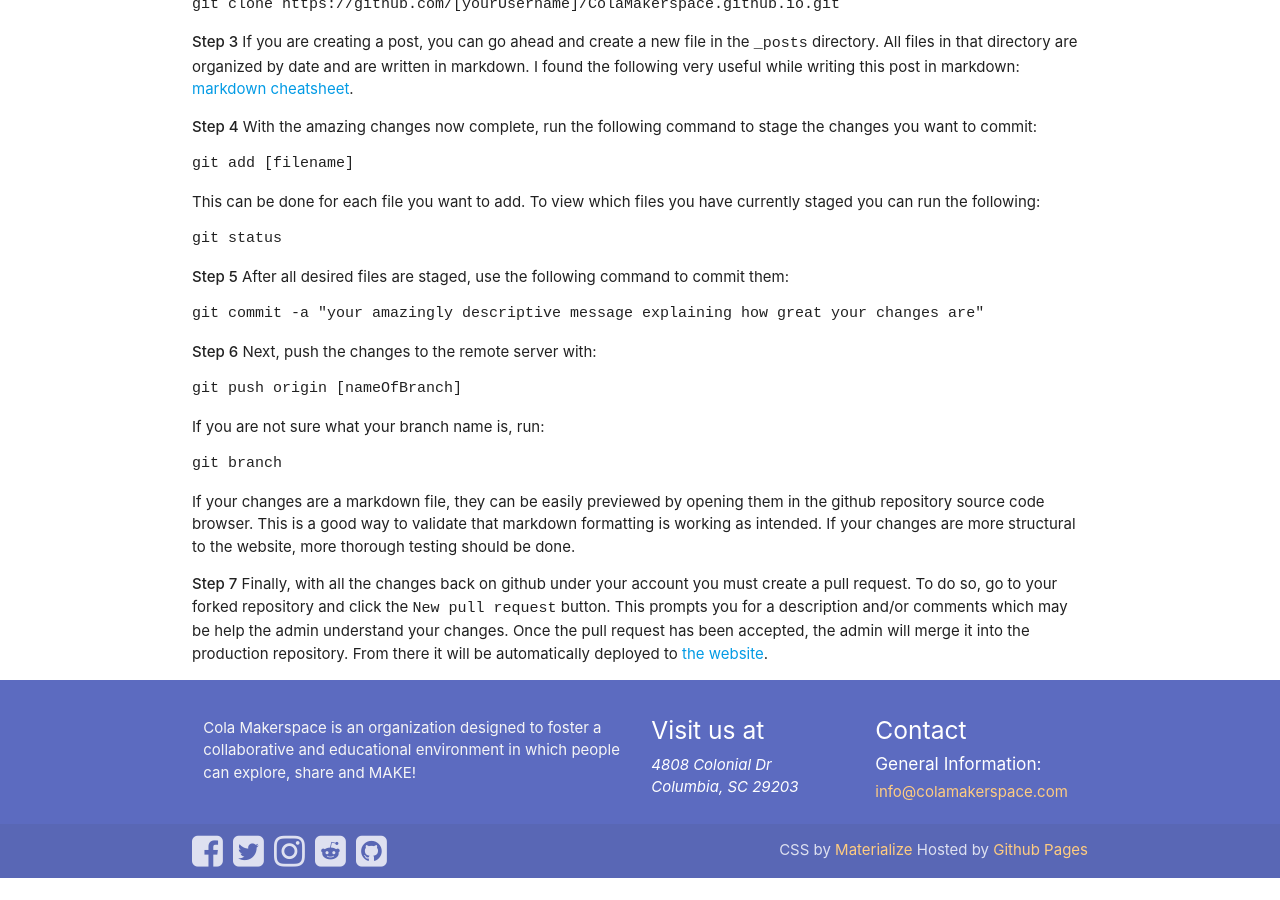
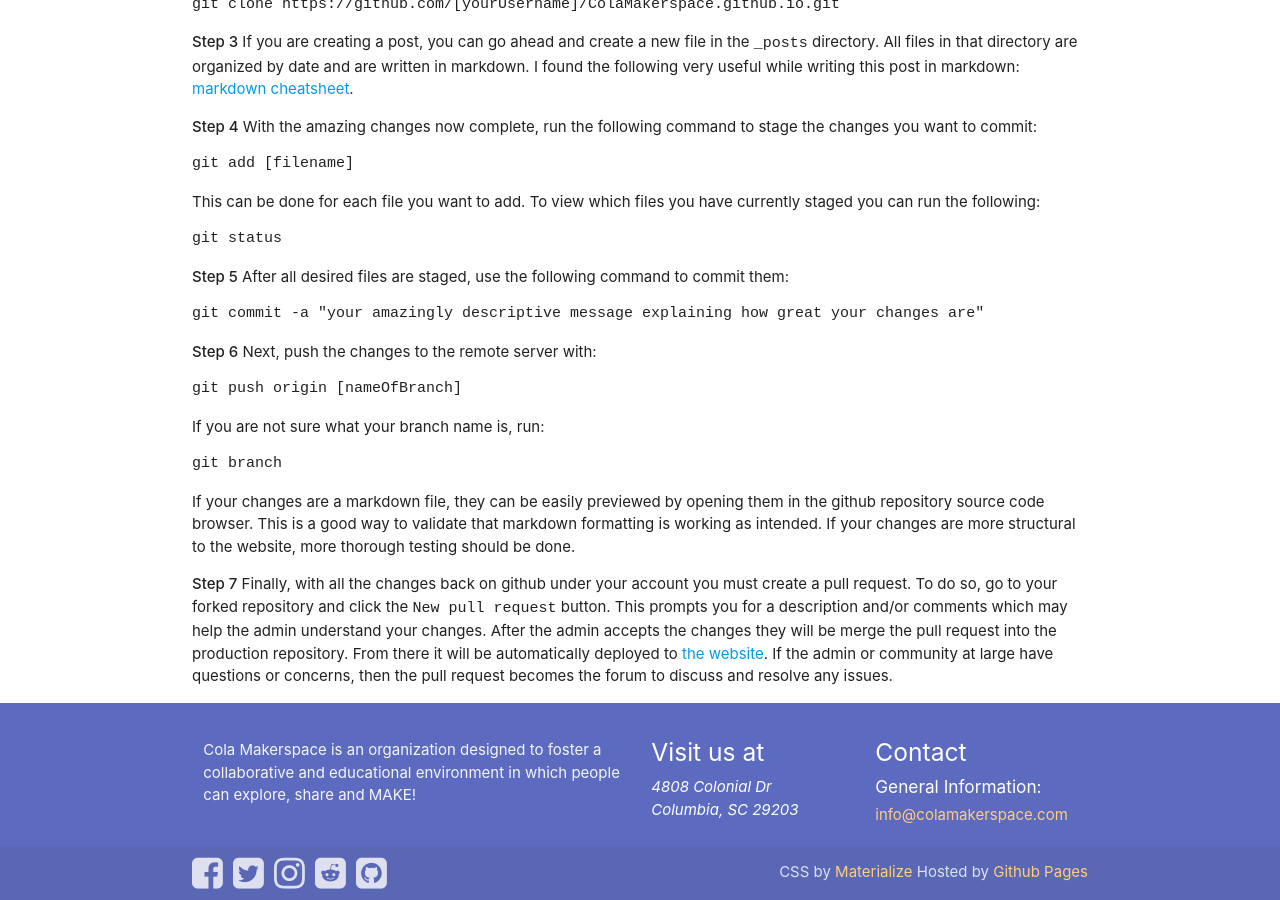
Before and after one commit to ColaMakerspace/ColaMakerspace.github.io, a Jekyll site: the page built from _posts/2018-10-03-website-contributions.md, in a window 1280 px wide and 900 px high, scrolled down 792 px. Built offline with Jekyll 4.4.1, drawn with Linux system fonts in a browser that asks for light colours; nearby versions of some CDN libraries; library files that are not in the unit come from our copies; before the commit the page ends 1670 px from its top, so only the background shows below that.

Commit message:
Reworded contrib guide wording

```diff
--- a/_posts/2018-10-03-website-contributions.md
+++ b/_posts/2018-10-03-website-contributions.md
@@ -64,4 +64,4 @@ git branch
 If your changes are a markdown file, they can be easily previewed by opening them in the github repository source code browser. This is a good way to validate that markdown formatting is working as intended.  If your changes are more structural to the website, more thorough testing should be done.
 
 __Step 7__
-Finally, with all the changes back on github under your account you must create a pull request.  To do so, go to your forked repository and click the `New pull request` button.  This prompts you for a description and/or comments which may be help the admin understand your changes.  Once the pull request has been accepted, the admin will merge it into the production repository.  From there it will be automatically deployed to [the website](http://colamakerspace.com).
+Finally, with all the changes back on github under your account you must create a pull request.  To do so, go to your forked repository and click the `New pull request` button.  This prompts you for a description and/or comments which may help the admin understand your changes.  After the admin accepts the changes they will be merge the pull request into the production repository.  From there it will be automatically deployed to [the website](http://colamakerspace.com).  If the admin or community at large have questions or concerns, then the pull request becomes the forum to discuss and resolve any issues.
```
